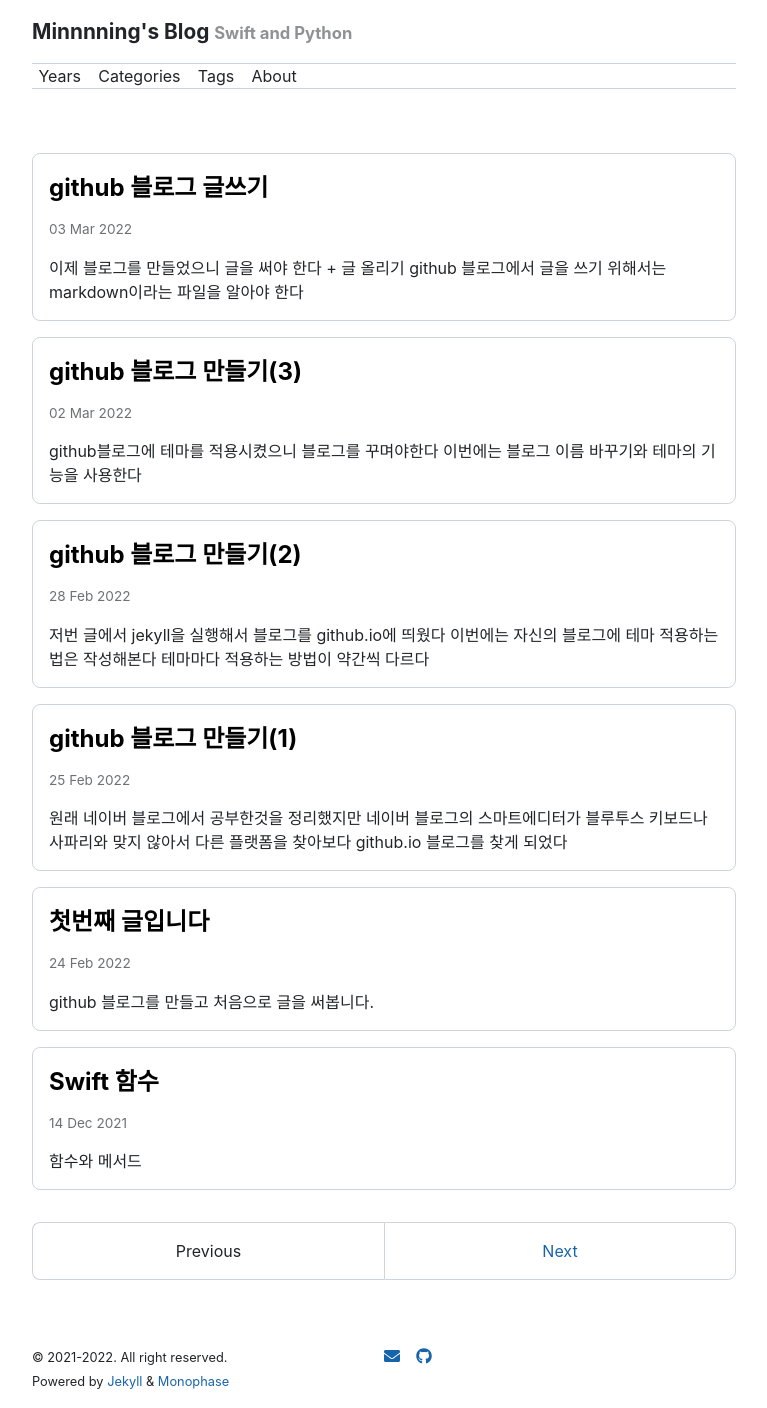
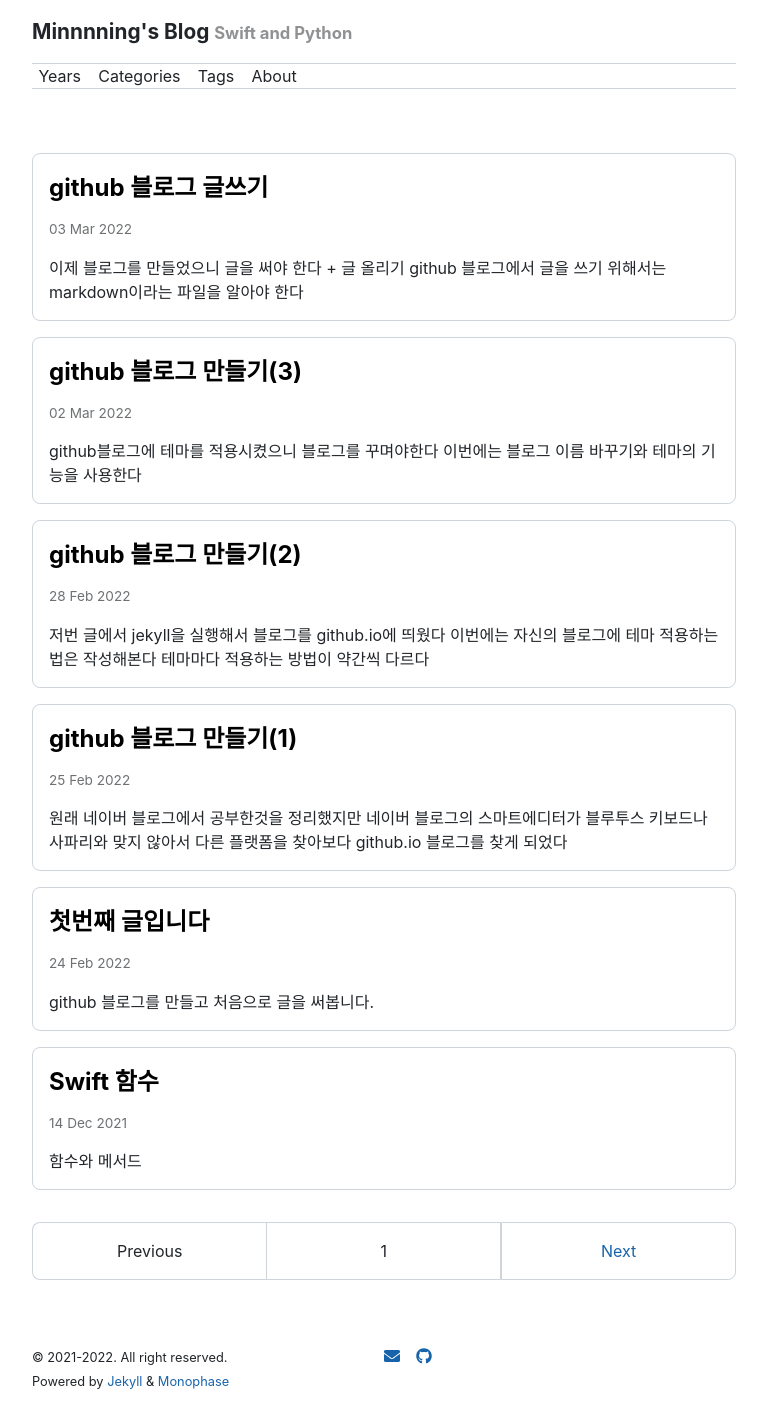
Before and after one commit to Minnnning/minnnning.github.io, a Jekyll site: the page built from index.html, in a window 1280 px wide. Shown: the whole page, without its empty margins (256-1023 px from the left). Built offline with Jekyll 4.4.1, drawn with Linux system fonts in a browser that asks for light colours; nearby versions of some CDN libraries; the list of posts is cut into pages by our own code.

Commit message:
pagination number add

```diff
--- a/_layouts/home.html
+++ b/_layouts/home.html
@@ -31,10 +31,15 @@ layout: default
 {% if paginator %}
   <div class="pagination">
     {% if paginator.previous_page %}
-      <a class="pagination-item newer" href="{{ paginator.previous_page_path | relative_url }}"> Previous </a>
+      <a class="pagination-item newer" href="{{ paginator.previous_page_path | relative_url }}"> Previous </a> <!-- 보여주는 페이지 버튼 -->
     {% else %}
-      <span class="pagination-item newer">Previous</span>
+      <span class="pagination-item newer">Previous</span> <!-- 페이지 버튼 활성화시에 -->
     {% endif %}
+
+    {% if paginator.page %} <!-- 버튼 중간에 현재 페이지 번호 추가-->
+      <span class="pagination-item newer"> {{ paginator.page }} </span>
+    {% endif %}
+
     {% if paginator.next_page %}
       <a class="pagination-item older" href="{{ paginator.next_page_path | relative_url }}"> Next </a>
     {% else %}
```
Also changed, not shown: 1 other file.
